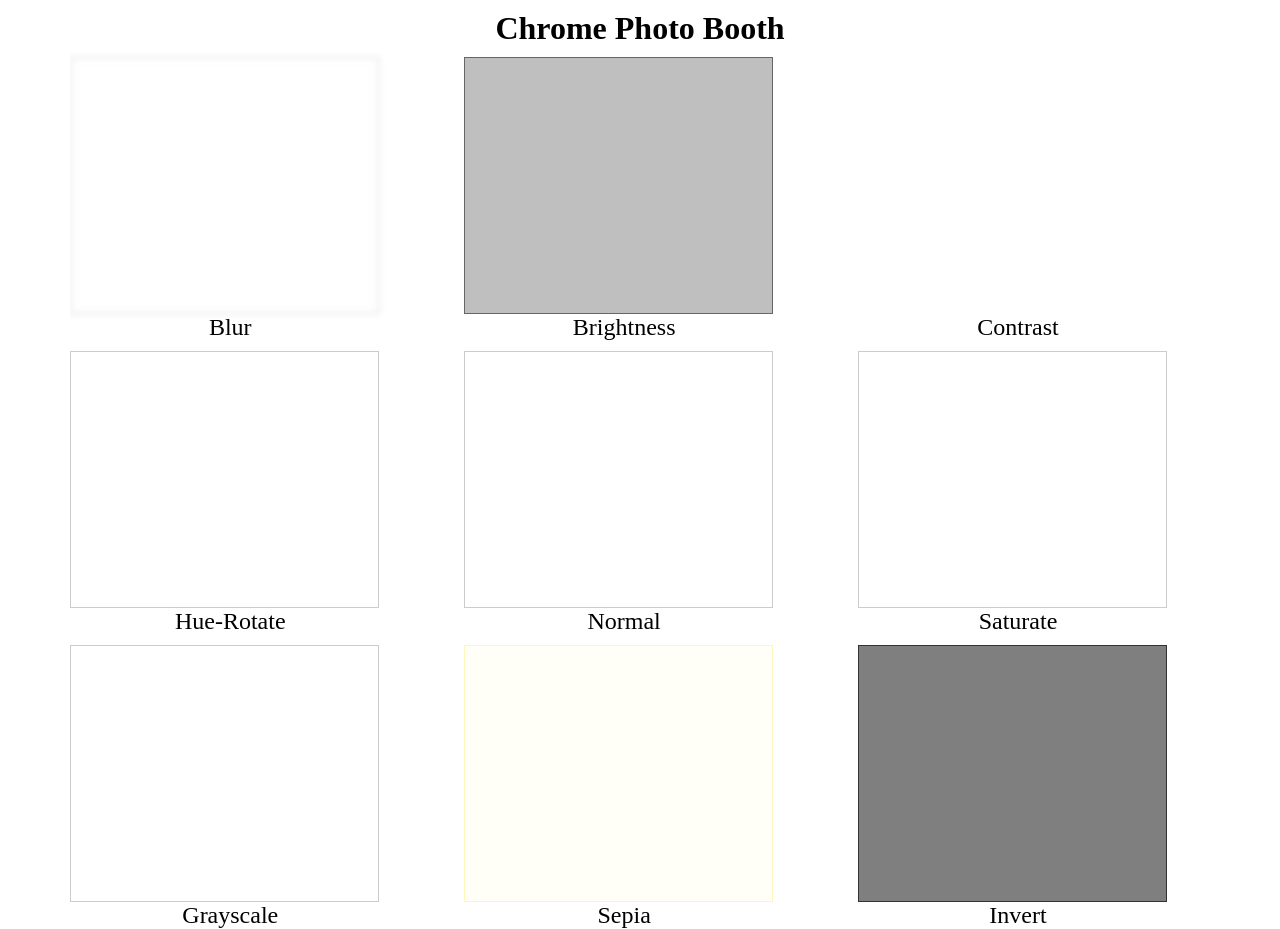
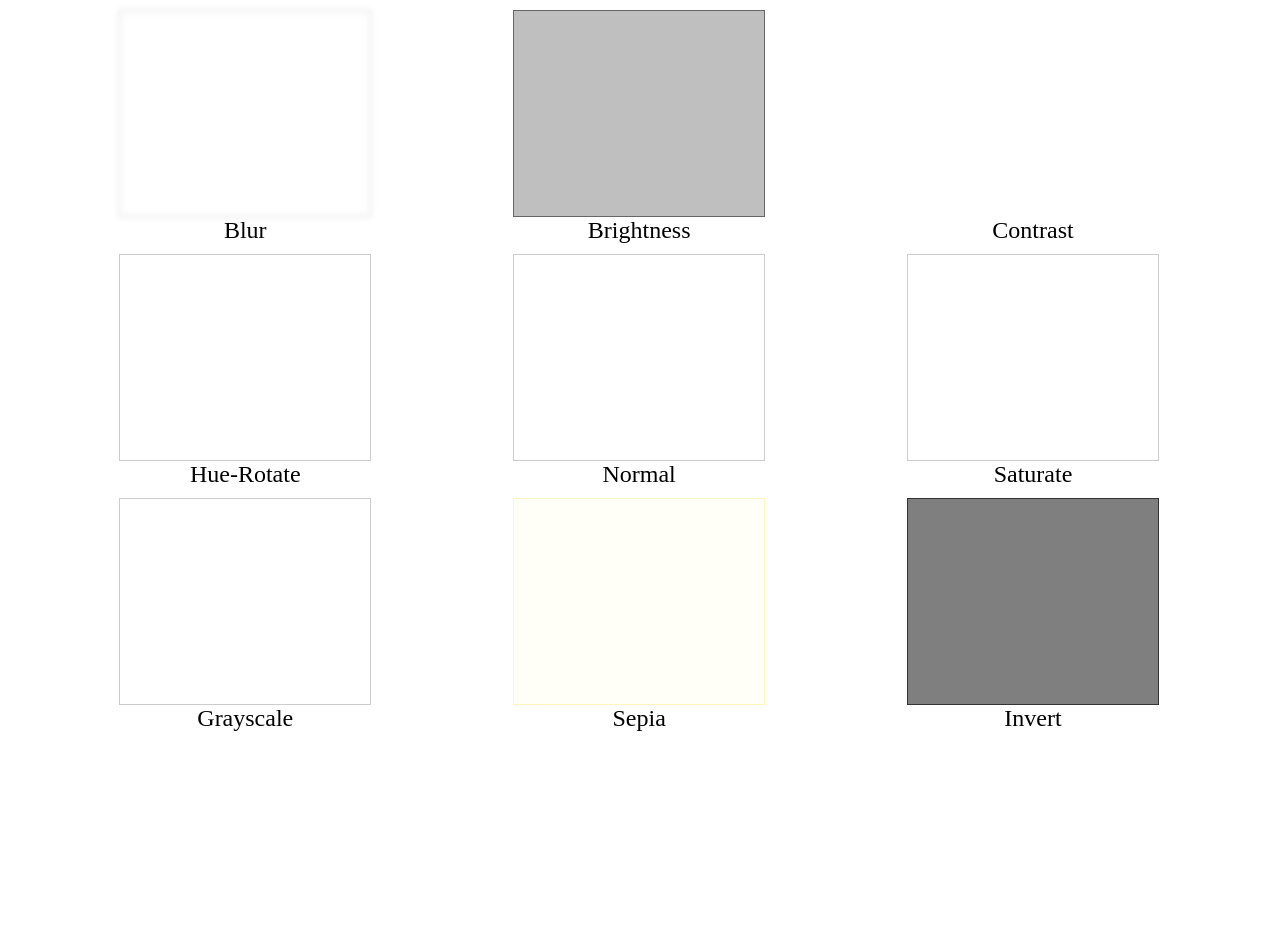
Before and after one commit to ryankirkman/webphotobooth, a plain HTML site: page index.html in a window 1280 px wide. After the commit the page ends 800 px from the top, so only its background shows below. Drawn offline with Linux system fonts and the light colour scheme.

Commit message:
Center align

```diff
--- a/index.html
+++ b/index.html
@@ -4,11 +4,12 @@
   <link rel="stylesheet" href="css/1140.css" type="text/css" media="screen" />
   <style>
     video {
-      width: 307px;
-      height: 250px;
+      width: 250px;
+      height: 200px;
       background: rgba(255,255,255,0.5);
       border: 1px solid #ccc;
       padding-bottom: 5px;
+      margin: 0 auto;
     }
 
     .blur {
@@ -77,7 +78,6 @@
 
     p {
       text-align: center;
-      padding-right: 30px;
       font-size: x-large;
     }
 
@@ -85,13 +85,15 @@
       padding-top: 10px;
     }
 
+    .row
+
     h1 {
       text-align: center;
     }
 
     @media handheld, only screen and (max-width: 767px) {
       p {
-        text-align: left;
+        text-align: center;
       }
     }
   </style>
@@ -100,11 +102,6 @@
 <body>
 
   <div class="container">
-  <div class="row">
-    <div class="twelvecol last">
-      <h1>Chrome Photo Booth</h1>
-    </div>
-  </div>
   <div class="row">
     <div class="fourcol">
       <video id='v1' class='blur' autoplay></video>
```
